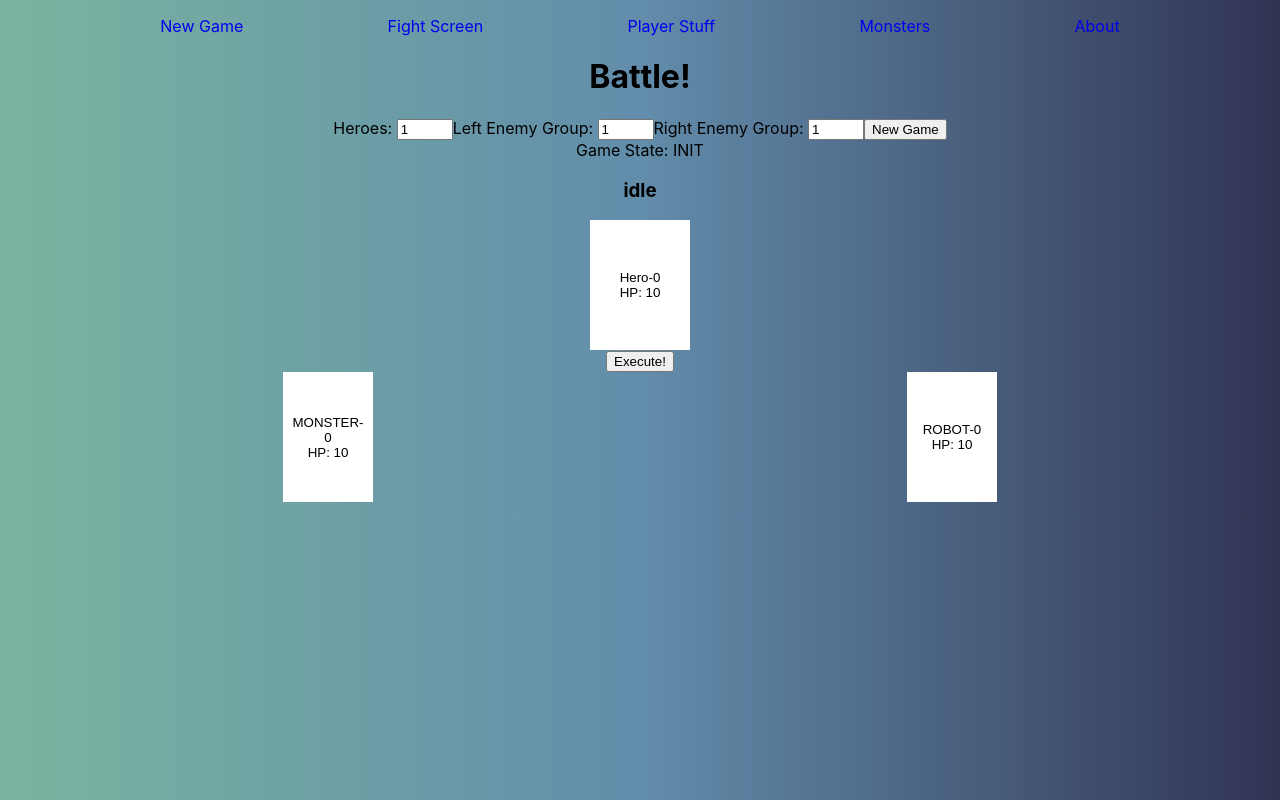
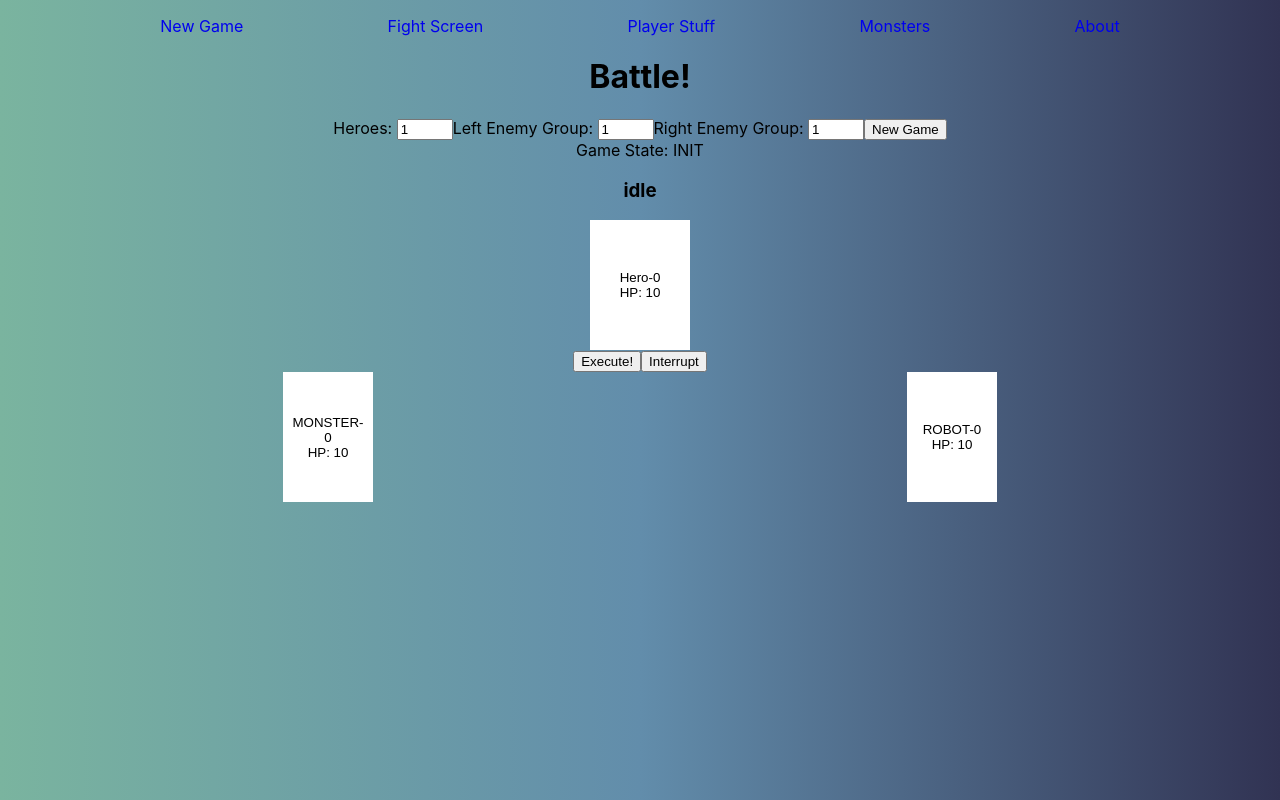
Before and after one commit to willashe/rpg-battle, a React (Create React App) app: page /battle in a window 1280 px wide. Both pictures are taken after a click on the button "New Game". Built offline with nearby package versions, Linux system fonts and the light colour scheme.

Commit message:
implement continuous queue cycling with player interrupt

```diff
--- a/src/components/BattleWithStateExample.tsx
+++ b/src/components/BattleWithStateExample.tsx
@@ -8,7 +8,8 @@ import { generateHeroes, generateEnemies } from '../utils';
 import Hero from './Hero';
 import Enemy from './Enemy';
 const { HERO, MONSTER, ROBOT } = EntityTypesEnum;
-const { INIT, EXECUTING, PLAYER_INPUT, GAME_WON, GAME_LOST } = GameStatesEnum;
+const { INIT, EXECUTING, PLAYER_INPUT, GAME_WON, GAME_LOST, INTERRUPT } =
+  GameStatesEnum;
 
 const {
   startNewGame: startNewGameAction,
@@ -97,8 +98,13 @@ const Battle = () => {
           actionCreator(actor, { group: targetGroup, index: targetIndex })
         );
       } else {
+        if (gameState === INTERRUPT) {
           dispatch(setGameState(PLAYER_INPUT));
           dispatch(setQueueIndex(null));
+          dispatch(setGameState(PLAYER_INPUT));
+        } else {
+          dispatch(setQueueIndex(0));
+        }
       }
     }
     // eslint-disable-next-line
@@ -295,6 +301,7 @@ const Battle = () => {
       )}
 
       {Boolean(queue.length) && (
+        <>
           <button
             disabled={
               queueIndex !== null ||
@@ -305,6 +312,14 @@ const Battle = () => {
           >
             Execute!
           </button>
+          <button
+            onClick={() => {
+              dispatch(setGameState(INTERRUPT));
+            }}
+          >
+            Interrupt
+          </button>
+        </>
       )}
 
       <div style={{ display: 'flex' }}>
```
Lines whose indentation alone changed are shown as unchanged.
